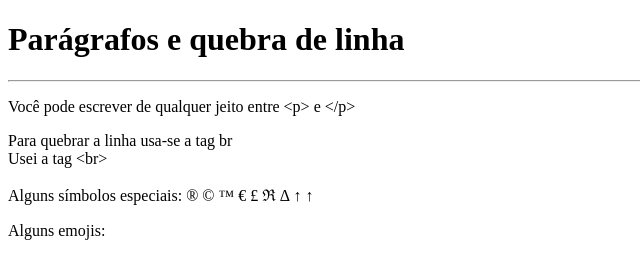
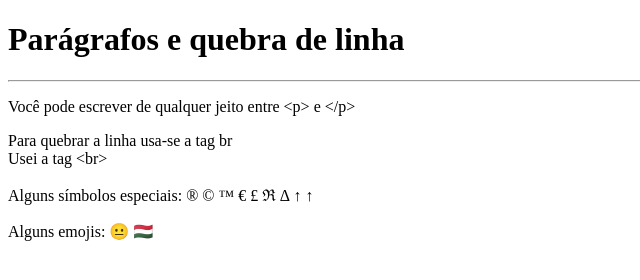
Before and after one commit to PauloHenriqueRod/estudo_html_css, a plain HTML site: page ex2/index.html in a window 1280 px wide. Shown: the full height of the page, 0-640 px from the left. Drawn offline with Linux system fonts and the light colour scheme.

Commit message:
Símbolos emojis

```diff
--- a/ex2/index.html
+++ b/ex2/index.html
@@ -31,7 +31,8 @@
     </p>
     <p>
         Alguns emojis:
-
+        &#x1F610;
+        &#x1F1ED;&#x1F1FA;
     </p>
 </body>
 </html>
```
